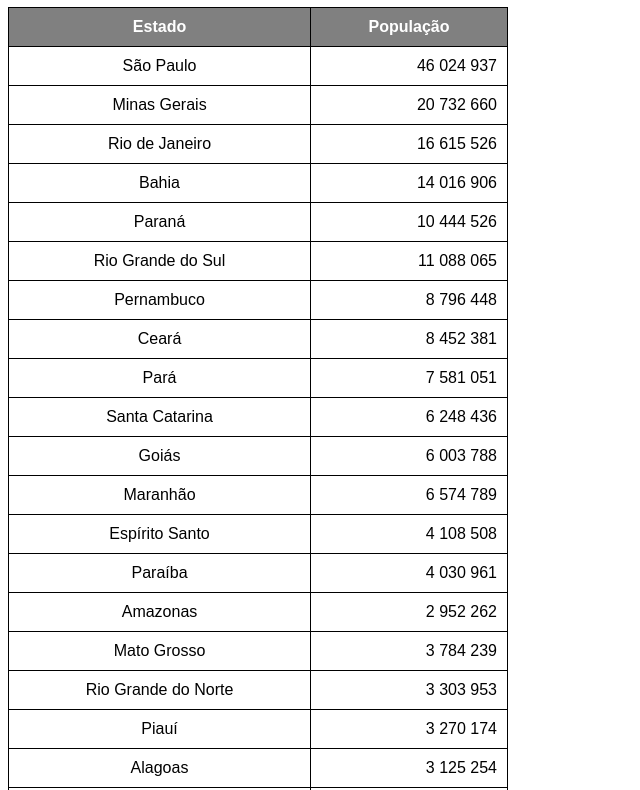
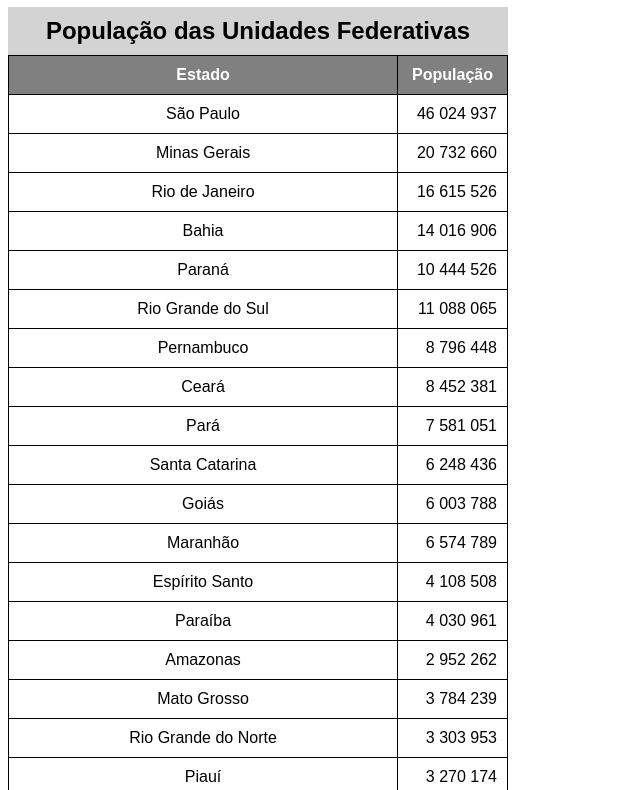
Before and after one commit to A-R91/html-css, a plain HTML site: page Exercicios/ex023/tabela002.html in a window 1280 px wide. Shown: the part 73-863 px from the top of the page, without its empty margins (0-640 px from the left). Drawn offline with Linux system fonts and the light colour scheme.

Commit message:
Update tabela002.html

```diff
--- a/Exercicios/ex023/tabela002.html
+++ b/Exercicios/ex023/tabela002.html
@@ -14,6 +14,13 @@
         width: 500px;
         border-collapse: collapse;
         text-align: center;
+    }
+
+    caption {
+        font-size: 1.5em;
+        font-weight:bold ;
+        padding: 10px;
+        background-color: lightgray;
     }
     td, th {
         border: 1px solid black;
@@ -36,6 +43,7 @@
     <!--
         Anatomia para tabelas grandes
         table
+            CAPTION - LEGENDAS
             THeader
                  TR, TD, TH
             TBody
@@ -44,9 +52,10 @@
                 TR, TD, TH
     -->
     <table>
+        <Caption>População das Unidades Federativas</Caption>
         <thead>
-            <th>Estado</th>
-            <th>População</th>
+            <th scope="col">Estado</th>
+            <th scope="col" style="width: 50px;">População</th>
         </thead>
         <tbody>
             <tr>
@@ -160,7 +169,7 @@
         </tbody>
         <tfoot>
             <tr>
-                <th>Total de Habitantes</th>
+                <th scope="row">Total de Habitantes</th>
                 <td class="num"><strong>210.147.125</strong></td>
             </tr>
         </tfoot>
```
